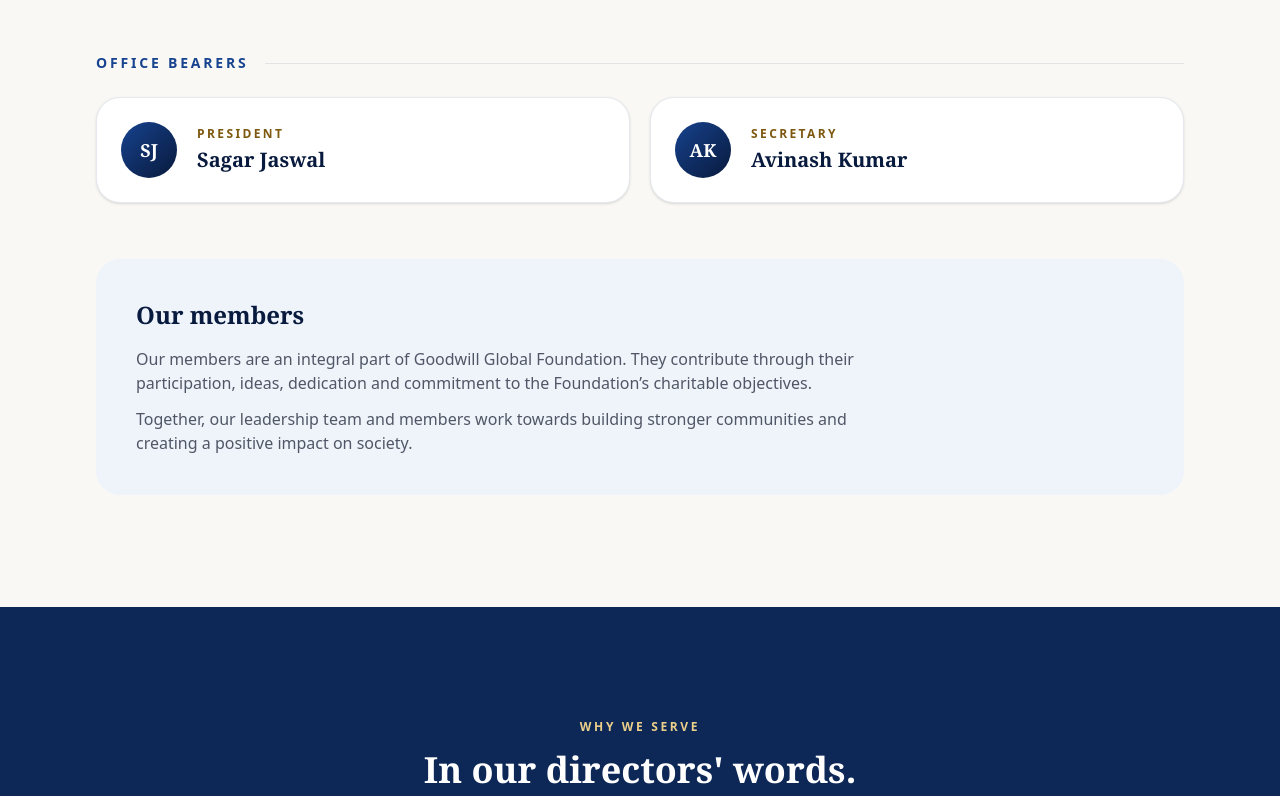
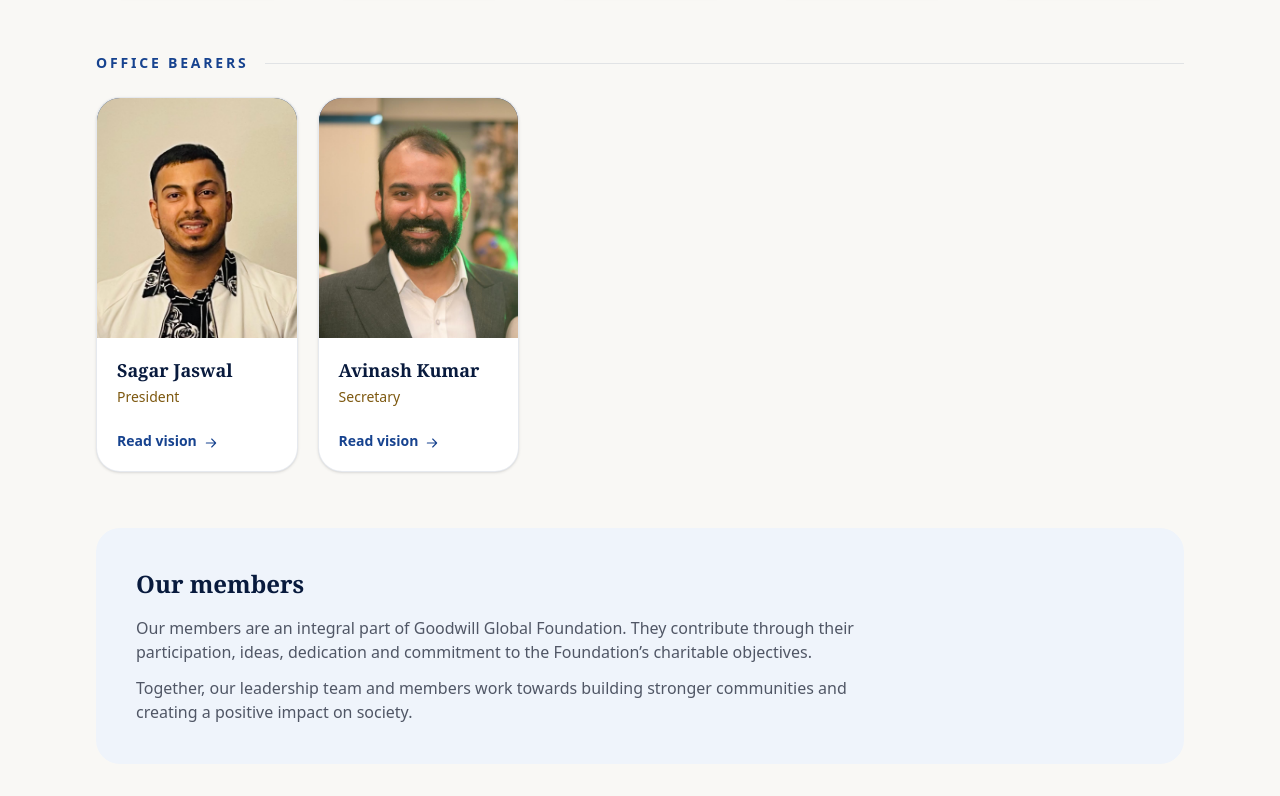
Before and after one commit to oyeharry/goodwill-global, an Astro site: page / in a window 1280 px wide. Shown: the part 4985-5781 px from the top of the page. Built offline with nearby package versions, Linux system fonts and the light colour scheme; Astro itself is replaced by a stand-in of ours; a web font is replaced by a local one.

Commit message:
Add photos and visions for the President and Secretary
Office bearers now use the same photo cards as the board, with
'Read vision' pop-ups, and their quotes join the leaders' quotes
section.

Co-Authored-By: Claude Opus 5.5 <noreply@anthropic.com>
Claude-Session: https://claude.ai/code/session_01D32o4fBtu7GAavdBphRA9n

```diff
--- a/src/components/Leadership.astro
+++ b/src/components/Leadership.astro
@@ -3,7 +3,6 @@ import PersonCard from '@/components/PersonCard.astro';
 import SectionHeading from '@/components/SectionHeading.astro';
 import { leadership } from '@/data/content';
 import { boardOfDirectors, officeBearers } from '@/data/leadership';
-import { initials } from '@/utils/paths';
 
 const groupTitle = 'flex items-center gap-4 text-sm font-semibold tracking-[0.2em] text-brand-700 uppercase';
 ---
@@ -31,23 +30,8 @@ const groupTitle = 'flex items-center gap-4 text-sm font-semibold tracking-[0.2e
         Office bearers
         <span class="h-px flex-1 bg-brand-900/10"></span>
       </h3>
-      <ul class="mt-6 grid gap-4 sm:grid-cols-2 sm:gap-5">
-        {
-          officeBearers.map((person) => (
-            <li class="flex items-center gap-5 rounded-3xl border border-brand-900/10 bg-white p-5 shadow-sm sm:p-6">
-              <span
-                class="flex h-14 w-14 shrink-0 items-center justify-center rounded-full bg-linear-to-br from-brand-700 to-brand-950 font-display text-lg font-semibold text-white"
-                aria-hidden="true"
-              >
-                {initials(person.name)}
-              </span>
-              <div>
-                <p class="text-xs font-semibold tracking-[0.2em] text-accent-700 uppercase">{person.role}</p>
-                <h4 class="mt-1 font-display text-xl font-semibold text-brand-950">{person.name}</h4>
-              </div>
-            </li>
-          ))
-        }
+      <ul class="mt-6 grid grid-cols-2 gap-4 sm:grid-cols-3 sm:gap-5 lg:grid-cols-5">
+        {officeBearers.map((person) => <PersonCard person={person} />)}
       </ul>
     </div>
 
--- a/src/components/Voices.astro
+++ b/src/components/Voices.astro
@@ -8,9 +8,9 @@ const voices = everyone.filter((person) => person.vision);
 
 <section class="section bg-brand-900">
   <div class="container-page">
-    <SectionHeading light align="center" eyebrow="Why we serve" title="In our directors' words." />
+    <SectionHeading light align="center" eyebrow="Why we serve" title="In our leaders' words." />
 
-    <ul class="mt-12 grid gap-5 md:grid-cols-2">
+    <ul class="mt-12 grid gap-5 md:grid-cols-2 lg:grid-cols-3">
       {
         voices.map((person) => (
           <li class="flex flex-col rounded-3xl bg-white/5 p-8">
--- a/src/data/leadership.ts
+++ b/src/data/leadership.ts
@@ -2,6 +2,8 @@ import type { ImageMetadata } from 'astro';
 import karanpreetPhoto from '@/assets/team/karanpreet-kaur.jpg';
 import nehaPhoto from '@/assets/team/neha-rameshbhai-patel.jpg';
 import rakeshPhoto from '@/assets/team/rakesh-kumar.jpg';
+import avinashPhoto from '@/assets/team/avinash-kumar.jpg';
+import sagarPhoto from '@/assets/team/sagar-jaswal.jpg';
 import sahilPhoto from '@/assets/team/sahil-thakur.jpg';
 import sunilPhoto from '@/assets/team/sunil-kumar-thakur.jpg';
 
@@ -103,8 +105,33 @@ export const boardOfDirectors: Person[] = [
 ];
 
 export const officeBearers: Person[] = [
-  { slug: 'sagar-jaswal', name: 'Sagar Jaswal', role: 'President' },
-  { slug: 'avinash-kumar', name: 'Avinash Kumar', role: 'Secretary' },
+  {
+    slug: 'sagar-jaswal',
+    name: 'Sagar Jaswal',
+    role: 'President',
+    photo: sagarPhoto,
+    vision: {
+      quote: 'Being part of society is not just about living in it, but also about contributing to it.',
+      paragraphs: [
+        'My vision is to build a community where kindness is not just a word, equality is not just an idea, and helping others is not an occasional gesture but a responsibility we all share.',
+        'Every individual deserves respect, dignity and an equal opportunity to grow, whatever their background, circumstances or position in society. We may not change everyone’s life overnight, but even the smallest effort can make a difference in someone’s life.',
+        'I want this foundation to stand for more than charity. I want it to be a platform where people come together, understand each other’s struggles, share opportunities and work towards positive change — a place where we don’t just talk about problems, but take responsibility for solving them.',
+      ],
+    },
+  },
+  {
+    slug: 'avinash-kumar',
+    name: 'Avinash Kumar',
+    role: 'Secretary',
+    photo: avinashPhoto,
+    vision: {
+      quote:
+        'To build a future where every heart feels safe, every voice is respected, and every soul has the freedom to live in peace and happiness.',
+      paragraphs: [
+        'My mission is to serve humanity beyond boundaries, respect every individual, protect the vulnerable, and spread peace through my actions.',
+      ],
+    },
+  },
 ];
 
 export const everyone: Person[] = [...boardOfDirectors, ...officeBearers];
```
Also changed, not shown: src/assets/team/avinash-kumar.jpg (added), src/assets/team/sagar-jaswal.jpg (added).
